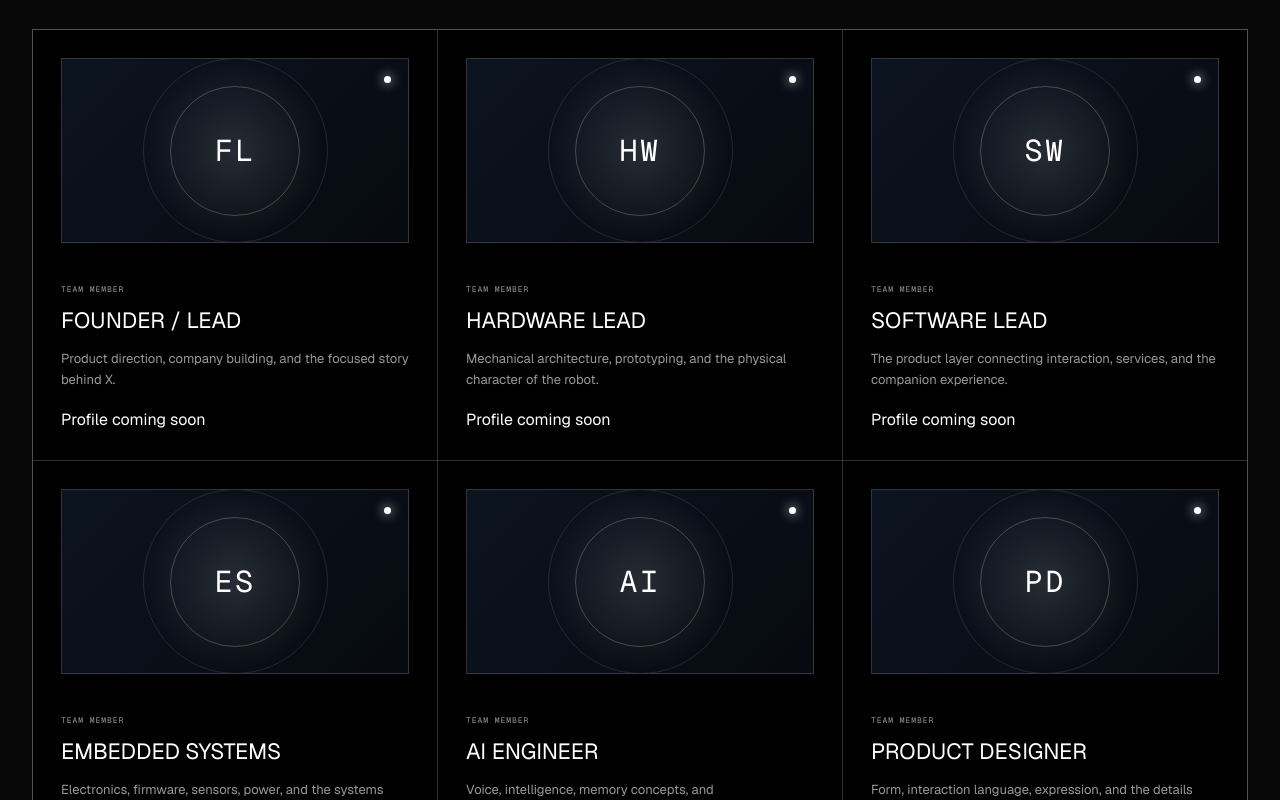
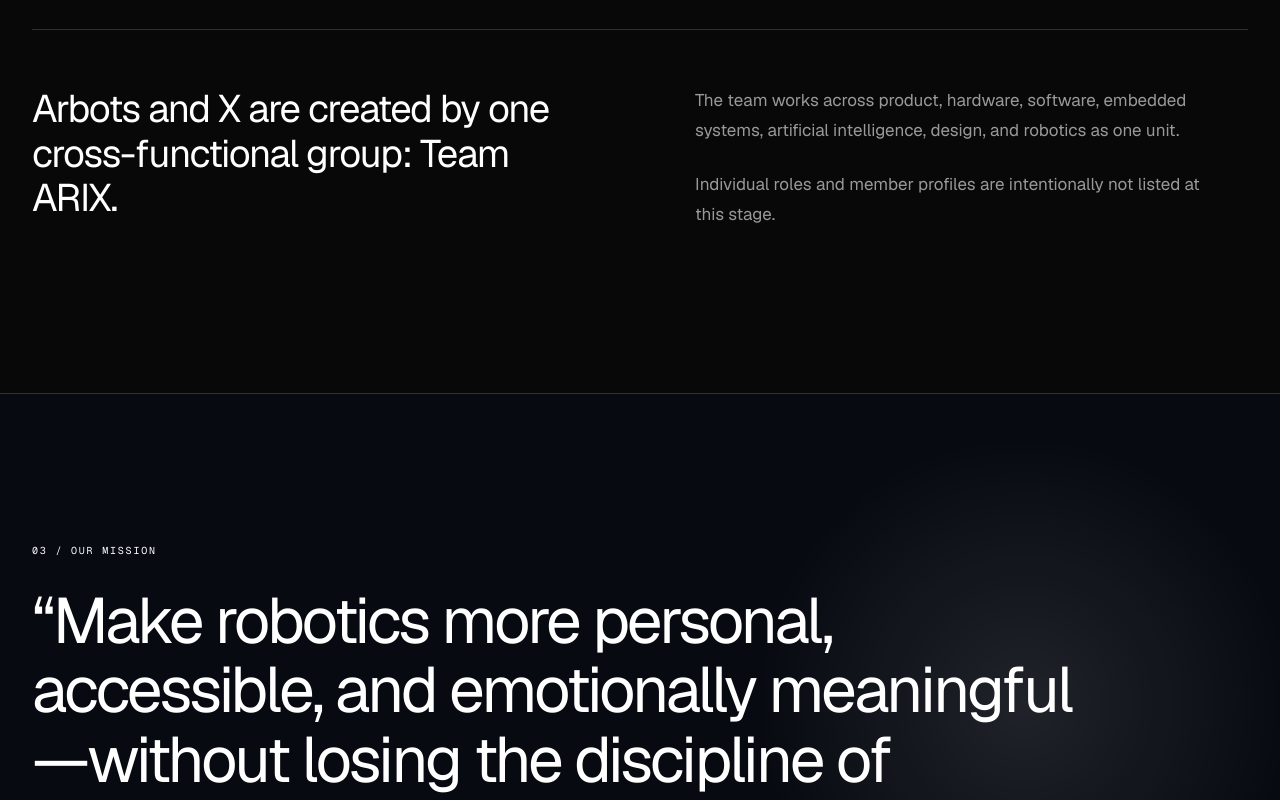
Before and after one commit to Cheema1888/arix-website, a Next.js app: page /arbots/team in a window 1280 px wide. Shown: the part 1780-2580 px from the top of the page. Built offline with nearby package versions, Linux system fonts and the light colour scheme.

Commit message:
Present Arbots as built by Team ARIX

```diff
--- a/app/arbots/team/page.tsx
+++ b/app/arbots/team/page.tsx
@@ -1,21 +1,11 @@
 import Link from "next/link";
 import { ArbotsReveal } from "../../components/ArbotsReveal";
-
-const team = [
-  ["Founder / Lead", "FL", "Product direction, company building, and the focused story behind X."],
-  ["Hardware Lead", "HW", "Mechanical architecture, prototyping, and the physical character of the robot."],
-  ["Software Lead", "SW", "The product layer connecting interaction, services, and the companion experience."],
-  ["Embedded Systems", "ES", "Electronics, firmware, sensors, power, and the systems that make X responsive."],
-  ["AI Engineer", "AI", "Voice, intelligence, memory concepts, and expressive behaviour."],
-  ["Product Designer", "PD", "Form, interaction language, expression, and the details that make X approachable."],
-  ["Robotics Engineer", "RX", "Motion, integration, testing, and turning individual systems into one robot."],
-];
 
 export default function ArbotsTeamPage() {
   return <main className="arbots-main arbots-team-page">
     <section className="arbots-team-hero"><div className="arbots-grid" aria-hidden="true" /><div className="arbots-team-x" aria-hidden="true">X</div><div className="arbots-shell"><p className="arbots-kicker">ARIX / ARBOTS</p><h1>The team behind<br /><span>Arbots.</span></h1><p>One cross-functional team shaping the intelligence, hardware, character, and emotional presence of X.</p></div></section>
     <section className="arbots-section arbots-parent"><div className="arbots-shell arbots-parent-grid"><ArbotsReveal><p className="arbots-index">01 / Built under ARIX</p><h2>A robotics initiative<br />with a <span>human focus.</span></h2></ArbotsReveal><ArbotsReveal delay={.1}><p>ARIX is the parent brand behind Arbots. While ARIX explores physical AI across real-world systems, Arbots focuses that ambition on emotionally engaging companion robotics.</p><p>X is the first concentrated expression of that initiative: one robot, one identity, and a product experience designed as a whole.</p><Link className="arbots-text-link bright" href="/">Visit ARIX →</Link></ArbotsReveal></div></section>
-    <section className="arbots-section arbots-team"><div className="arbots-shell"><ArbotsReveal className="arbots-section-head split"><div><p className="arbots-index">02 / Team structure</p><h2>Different disciplines.<br /><span>One personality.</span></h2></div><p>These editable role cards define the team shape for the current concept stage. Names, portraits, biographies, and profiles can be added as the team is announced.</p></ArbotsReveal><div className="arbots-team-grid">{team.map(([role, initials, bio], index) => <ArbotsReveal className="arbots-team-card" delay={(index % 3) * .05} key={role}><div className="arbots-team-avatar"><span>{initials}</span><i /></div><div><span>Team member</span><h3>{role}</h3><p>{bio}</p><span className="arbots-profile-placeholder">Profile coming soon</span></div></ArbotsReveal>)}</div></div></section>
+    <section className="arbots-section arbots-team"><div className="arbots-shell"><ArbotsReveal className="arbots-section-head"><p className="arbots-index">02 / The team</p><h2>Team<br /><span>ARIX.</span></h2></ArbotsReveal><ArbotsReveal className="arbots-about-grid" delay={.08}><div className="arbots-about-lead">Arbots and X are created by one cross-functional group: Team ARIX.</div><div><p>The team works across product, hardware, software, embedded systems, artificial intelligence, design, and robotics as one unit.</p><p>Individual roles and member profiles are intentionally not listed at this stage.</p></div></ArbotsReveal></div></section>
     <section className="arbots-team-mission"><div className="arbots-shell"><ArbotsReveal><p className="arbots-index">03 / Our mission</p><blockquote>“Make robotics more personal, accessible, and emotionally meaningful—without losing the discipline of building something real.”</blockquote></ArbotsReveal></div></section>
     <section className="arbots-waitlist"><div className="arbots-shell arbots-back-product"><div><p className="arbots-kicker">Meet what we are building.</p><h2>One team.<br /><span>One X.</span></h2></div><Link className="arbots-button primary" href="/arbots">Back to the product <span>→</span></Link></div></section>
   </main>;
```
